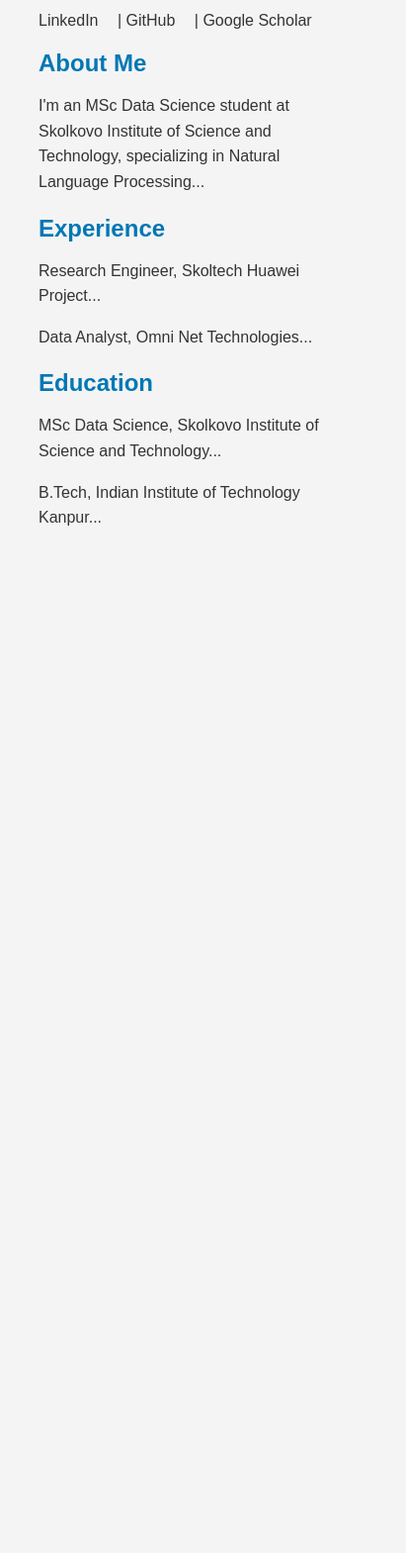
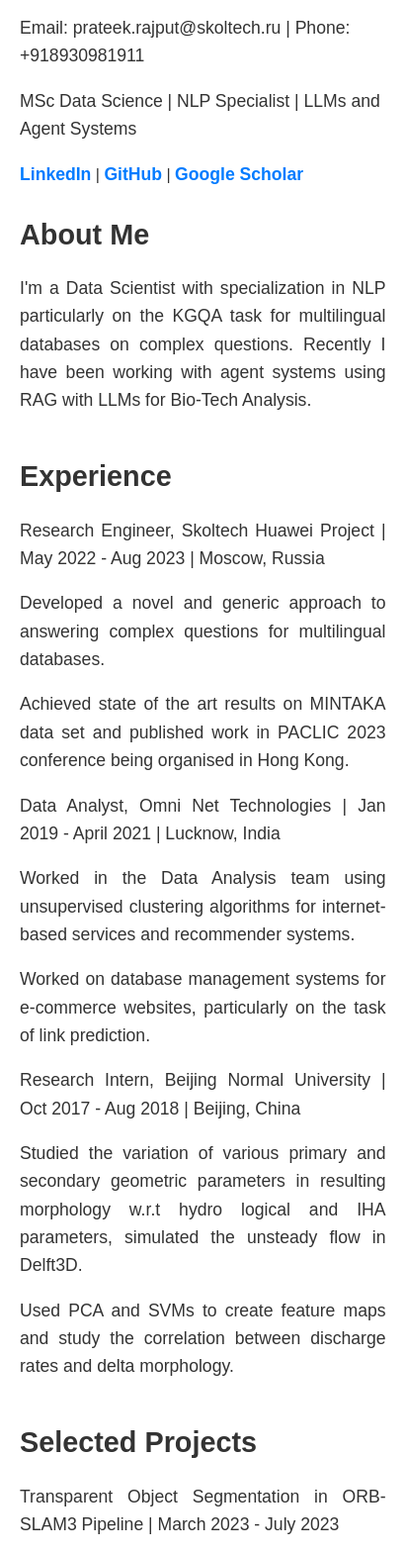
Before and after one commit to pkrajput/pkrajput.github.io, a plain HTML site: page index.html in a window 390 px wide. Shown: the part 117-1686 px from the top of the page at 99% size, 411 px wide, since content can reach past the window. Before the commit the page ends 844 px from the top, so only its background shows below. Drawn offline with Linux system fonts and the light colour scheme.

Commit message:
resume up

```diff
--- a/index.html
+++ b/index.html
@@ -7,7 +7,8 @@
 <body>
     <div class="container">
         <h1>Prateek Rajput</h1>
-        <p>MSc Data Science Student | NLP Specialist</p>
+        <p>Email: prateek.rajput@skoltech.ru | Phone: +918930981911</p>
+        <p>MSc Data Science | NLP Specialist | LLMs and Agent Systems</p>
         <div class="social-links">
             <a href="https://www.linkedin.com/in/prateek-rajput-aa13436b/">LinkedIn</a> |
             <a href="https://github.com/pkrajput">GitHub</a> |
@@ -15,17 +16,55 @@
         </div>
         <section>
             <h2>About Me</h2>
-            <p>I'm an MSc Data Science student at Skolkovo Institute of Science and Technology, specializing in Natural Language Processing...</p>
+            <p>I'm a Data Scientist with specialization in NLP particularly on the KGQA task for multilingual databases on complex questions. Recently I have been working with agent systems using RAG with LLMs for Bio-Tech Analysis.</p>
         </section>
         <section>
             <h2>Experience</h2>
-            <p>Research Engineer, Skoltech Huawei Project...</p>
-            <p>Data Analyst, Omni Net Technologies...</p>
+            <p>Research Engineer, Skoltech Huawei Project | May 2022 - Aug 2023 | Moscow, Russia</p>
+            <p>Developed a novel and generic approach to answering complex questions for multilingual databases.</p>
+            <p>Achieved state of the art results on MINTAKA data set and published work in PACLIC 2023 conference being organised in Hong Kong.</p>
+            <p>Data Analyst, Omni Net Technologies | Jan 2019 - April 2021 | Lucknow, India</p>
+            <p>Worked in the Data Analysis team using unsupervised clustering algorithms for internet-based services and recommender systems.</p>
+            <p>Worked on database management systems for e-commerce websites, particularly on the task of link prediction.</p>
+            <p>Research Intern, Beijing Normal University | Oct 2017 - Aug 2018 | Beijing, China</p>
+            <p>Studied the variation of various primary and secondary geometric parameters in resulting morphology w.r.t hydro logical and IHA parameters, simulated the unsteady flow in Delft3D.</p>
+            <p>Used PCA and SVMs to create feature maps and study the correlation between discharge rates and delta morphology.</p>
+        </section>
+        <section>
+            <h2>Selected Projects</h2>
+            <p>Transparent Object Segmentation in ORB-SLAM3 Pipeline | March 2023 - July 2023</p>
+            <p>Trained a neural network on the Trans10K dataset for transparent object detection, integrated it into ORB-SLAM3, and evaluated performance using absolute trajectory and pose errors.</p>
+            <p>Image Restoration using Swin Transformer | Dec 2021 - March 2022</p>
+            <p>Replicated SwinIR for image restoration with Gaussian noise, evaluated using PSNR and SSIM. Compared performance on denoising and deblurring tasks and assessed metrics with ISTA and FISTA algorithms.</p>
+            <p>Comparing Architectures for Image Captioning on FLICK 8K | Mar 2021 - May 2021</p>
+            <p>Compared GRU and Transformer models using ResNet101, DenseNet121, and InceptionV3 backbones for image captioning. Evaluated training speed, inference time, and BLEU scores, finding DenseNet + Transformer as the best performer.</p>
+
+        </section>
+        <section>
+            <h2>Publications</h2>
+            <p>1. W. Gao, D. Shao, Z. B. Wang, W. Nardin, P. Rajput, W. Yang, T. Sun, and B. Cui. Long-term cumulative effects of intra-annual variability of unsteady river discharge on the progradation of delta lobes: A modeling perspective. Journal of Geophysical Research: Earth Surface, 124(4):960–973, 2019.</p>
+            <p>2. M. Salnikov, H. Le, P. Rajput, I. Nikishina, P. Braslavski, V. Malykh, and A. Panchenko. Large language models meet knowledge graphs to answer factoid questions. arXiv preprint arXiv:2310.02166, 2023.</p>
+        </section>
+        <section>
+            <h2>Coursework</h2>
+            <p>Deep Learning</p>
+            <p>Neural and Statistical NLP</p>
+            <p>Machine Learning</p>
+            <p>Time Series and Sequential Data</p>
+            <p>Recommender Systems</p>
+            <p>Introduction to Software Engineering</p>
+            <p>Computational Numerical Linear Algebra</p>
+            <p>Introduction to Data Science</p>
+
+        </section>
+        <section>
+            <h2>Skills</h2>
+            <p>Programming: Python, Bash, LaTeX | DBMS: MongoDB, SQL, MySQL | ML Tools: Pytorch, TensorFlow | Frameworks and Architectures: RAG for LLMs with Vector Databases, REACT Agent Systems, ViT, Transformers (Informer, Performer, T5), Pytorch Big Graph</p>
         </section>
         <section>
             <h2>Education</h2>
-            <p>MSc Data Science, Skolkovo Institute of Science and Technology...</p>
-            <p>B.Tech, Indian Institute of Technology Kanpur...</p>
+            <p>MSc Data Science, Skolkovo Institute of Science and Technology | Sep 2021 - Jul 2023</p>
+            <p>B.Tech, Indian Institute of Technology Kanpur | Jul 2013 - Jul 2017</p>
         </section>
     </div>
 </body>
--- a/style.css
+++ b/style.css
@@ -1,41 +1,66 @@
 body {
-    font-family: Arial, sans-serif;
+    font-family: 'Arial', sans-serif;
+    background-color: #f4f4f4;
+    color: #333;
+    line-height: 1.6;
     margin: 0;
     padding: 0;
-    background-color: #f4f4f4;
-    color: #333;
 }
 
 .container {
     width: 80%;
     margin: auto;
-    overflow: hidden;
+    background-color: white;
+    padding: 20px;
+    box-shadow: 0 0 10px rgba(0, 0, 0, 0.1);
 }
 
 h1 {
+    color: #007bff;
     font-size: 2.5em;
-    margin-bottom: 10px;
+    margin-bottom: 0.5em;
+}
+
+h2 {
+    color: #333;
+    font-size: 1.8em;
+    margin-bottom: 0.3em;
+}
+
+p, a {
+    font-size: 1.1em;
+    color: #333;
+}
+
+.social-links {
+    margin-bottom: 20px;
 }
 
 .social-links a {
-    margin-right: 15px;
+    color: #007bff;
     text-decoration: none;
-    color: #333;
+    font-weight: bold;
 }
 
 .social-links a:hover {
-    color: #0077b5; /* LinkedIn blue for example */
+    color: #0056b3;
 }
 
 section {
-    margin-bottom: 20px;
+    margin-bottom: 40px;
 }
 
-section h2 {
-    color: #0077b5; /* Match LinkedIn blue or another theme color */
+section p {
     margin-bottom: 10px;
+    text-align: justify;
 }
 
-p {
-    line-height: 1.6;
+a:hover {
+    text-decoration: underline;
 }
+
+@media screen and (max-width: 768px) {
+    .container {
+        width: 95%;
+    }
+}
```
